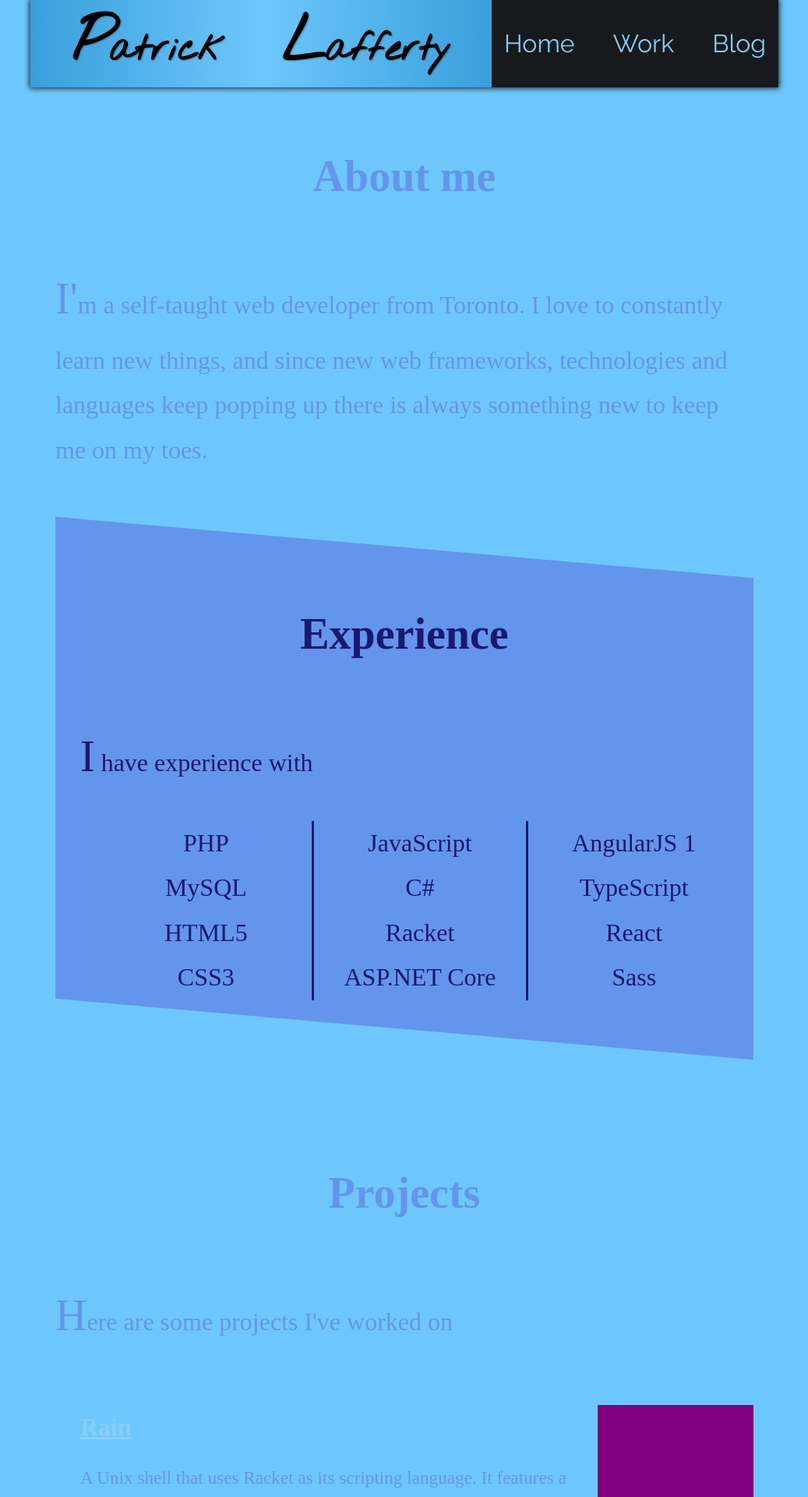
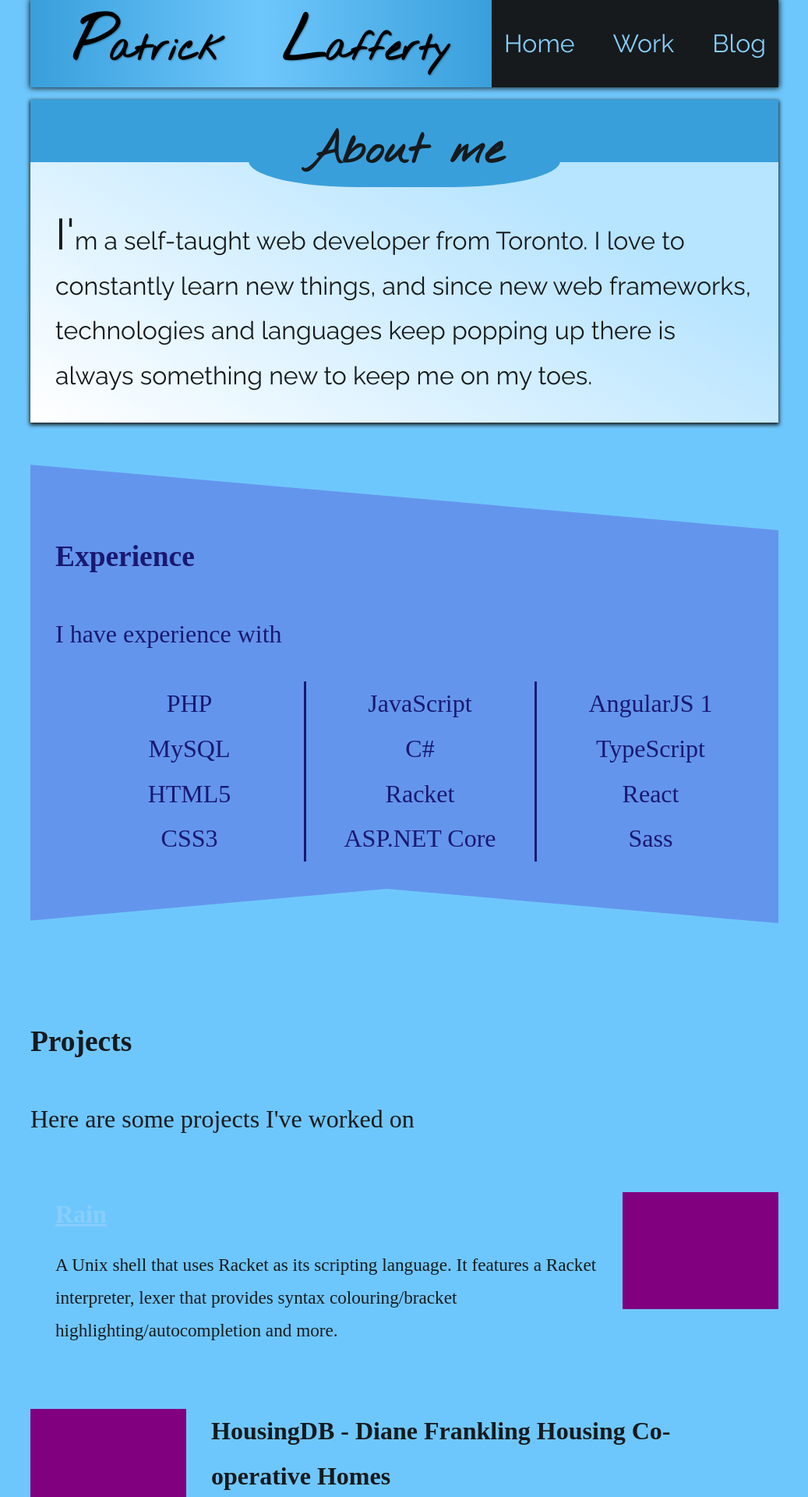
Before and after one commit to patrick-lafferty/portfolio, a Jekyll site: the page built from index.html, in a window 1280 px wide. Shown: the top 1920 px of the page at 78% size, without its empty margins (121-1158 px from the left). Built offline with Jekyll 4.4.1, drawn with Linux system fonts in a browser that asks for light colours.

Commit message:
Redesign about - intro

```diff
--- a/css/main.scss
+++ b/css/main.scss
@@ -9,18 +9,6 @@
 	--tiles-per-row: 7;
 }
 
-.nav__text--name,
-.about--header,
-.project__name {
-	font-family: "Oswald";
-}
-
-.nav__text--role,
-.about--description,
-.project__description {
-	font-family: "Exo 2";
-}
-
 body {
 	margin: 0px;
 	background-color: #6EC7FC;
@@ -30,18 +18,6 @@
 	body {
 		max-width: 960px;
 		margin: auto;
-	}
-}
-
-@media only screen and (min-width: 640px) {
-	:root {
-		--tiles-per-row: 8;
-	}
-}
-
-@media only screen and (max-width: 639px) {
-	:root {
-		--tiles-per-row: 6;
 	}
 }
 
@@ -78,7 +54,6 @@
 	/*color: var(--primary-colour);*/
 	color: cornflowerblue;
 }
-
 
 .nav__tiles {
 	display: flex;
@@ -153,25 +128,48 @@
 .about {
 	font-size: 2rem;
 	/*color: var(--primary-colour);*/
-	color: cornflowerblue;
-	margin: 2em 1em;
+	color: #161A1D;
 }
 
-.about--description {
+.about__banner {
+	background: #399FDB;
+	display: flex;
+	justify-content: center;
+	height: 5rem;
 }
 
-.about--description::first-letter {
-	font-size: 1.75em;
+.banner__hang {
+	background: #399FDB;
+	border-radius: 35%;
+	width: 25rem;
+	height: 6rem;
+	position: relative;
+	top: 1rem;
 }
 
-.about--header {
+.about__description {
+	padding: 2rem;
+}
+
+.about__description::first-letter {
+	font-size: 1.75em;
+	line-height: 1;
+}
+
+.about__header {
 	text-align: center;
 	font-size: 1.75em;
+	margin: 0;
+	padding: 2rem;
+	position: relative;
+	top: -2rem;
+	font-family: "Nothing you could do";
 }
 
-.about__intro,
-.about__experience {
-	margin: 2em 0em;
+.about__intro {
+	background: linear-gradient(30deg, #ffffff, #B7E4FF 70%);
+	font-family: "Raleway";
+	box-shadow: 0px 2px 5px 1px #161A1D;
 }
 
 .about__experience {
--- a/index.html
+++ b/index.html
@@ -5,8 +5,12 @@
 <article class="about">
 
 	<section class="about__intro">
-		<h1 class="about--header">About me</h1>
-		<p class="about--description">I'm a self-taught web developer from Toronto. I love to constantly learn new things, and since new web frameworks, technologies and languages keep popping up there is always something new to keep me on my toes.</p>
+		<div class="about__banner">
+			<div class="banner__hang">
+				<h1 class="about__header">About me</h1>
+			</div>
+		</div>
+		<p class="about__description">I'm a self-taught web developer from Toronto. I love to constantly learn new things, and since new web frameworks, technologies and languages keep popping up there is always something new to keep me on my toes.</p>
 	</section>
 
 	<section class="about__experience">
```
